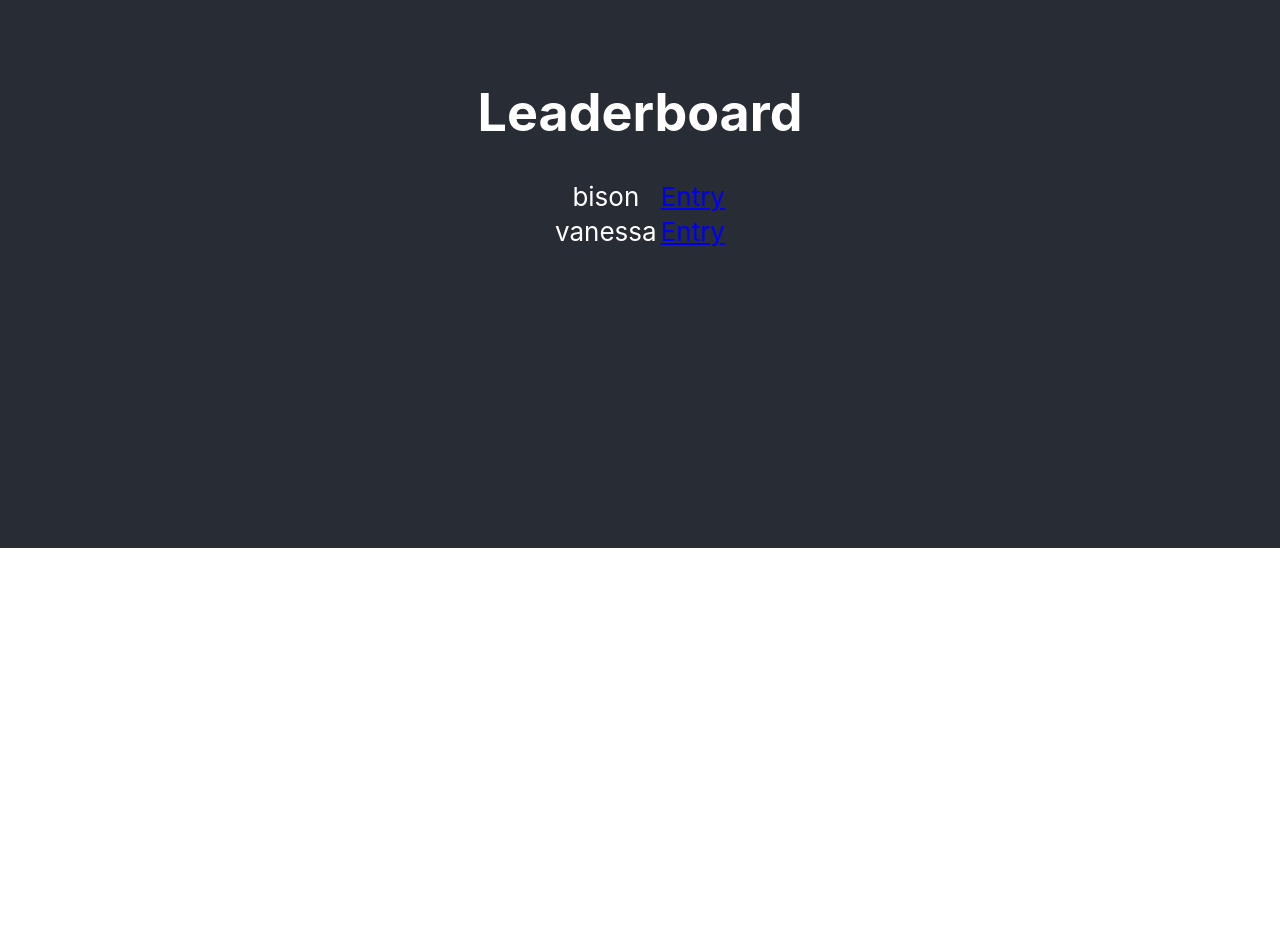
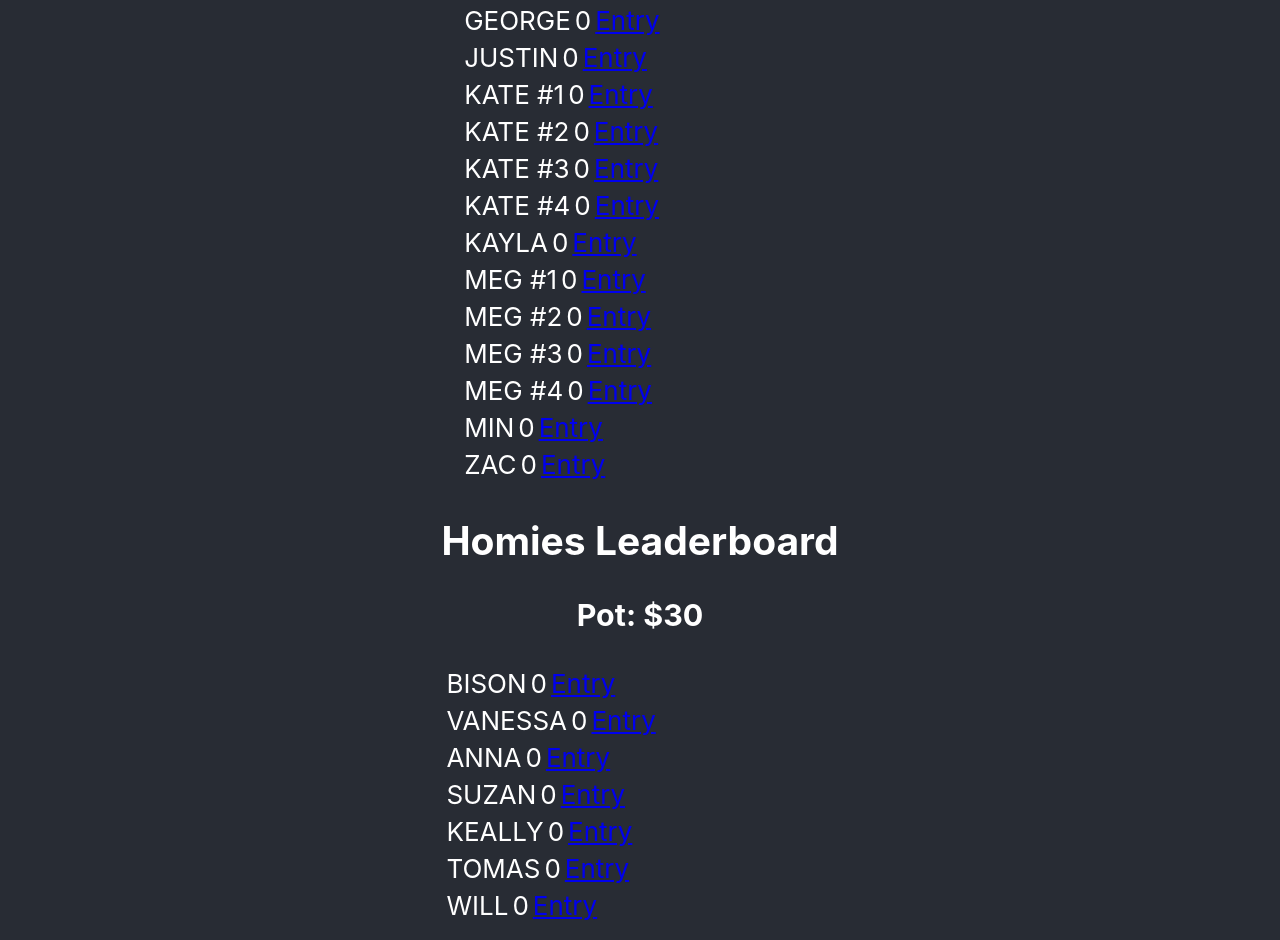
Before and after one commit to bisonhubert/cool-dragon, a React (Create React App) app: page / in a window 1280 px wide. Shown: the part 252-1192 px from the top of the page. Before the commit the page ends 800 px from the top, so only its background shows below. Built offline with nearby package versions, Linux system fonts and the light colour scheme.

Commit message:
Setup entries

```diff
--- a/src/App.js
+++ b/src/App.js
@@ -3,6 +3,7 @@ import './App.css';
 
 import Leaderboard from './components/leaderboard/Leaderboard';
 
+import { bravaEntries, homieEntries } from './components/entries/entryData';
 // import icon from './images/cool-dragon-2.gif';
 // import entries from './entries/master-entries.csv'
 
@@ -10,8 +11,24 @@ function App() {
   return (
     <div className="App">
       <header className="App-header">
-        <h1>Leaderboard</h1>
-        <Leaderboard />
+        <article>
+          <h2>Brava Leaderboard</h2>
+          <h3>Pot: $75</h3>
+          <Leaderboard entries={bravaEntries} />
+        </article>
+        <article>
+          <h2>Homies Leaderboard</h2>
+          <h3>Pot: $30</h3>
+          <Leaderboard entries={homieEntries} />
+        </article>
+        <article>
+          <h4>Who kills the Night King?</h4>
+          <h5>dunno yet</h5>
+        </article>
+        <article>
+          <h4>Who holds the Iron Throne at the end?</h4>
+          <h5>dunno yet</h5>
+        </article>
       </header>
     </div>
   );
--- a/src/components/entries/Entry.jsx
+++ b/src/components/entries/Entry.jsx
@@ -1,15 +1,20 @@
 import React from 'react';
 
 function Entry(props) {
+  console.log(props.player)
+  console.log(props.score)
   return (
+    <div>
       <tr className="Entry">
-      <td>{props.player}</td>
+        <td>{props.entry.player.toUpperCase()}</td>
+        <td>{props.entry.score}</td>
         <td>
-        <a href="https://docs.google.com/document/d/1QEXTfXrk4KaDbkPJ3_v33no7EPSMr5PEjWNlSb3x5Ns/edit?usp=sharing"
+          <a href={props.entry.entry_doc_href}
              target="_blank"
              rel="noopener">Entry</a>
         </td>
       </tr>
+    </div>
   );
 }
 
--- a/src/components/entries/entryData.js
+++ b/src/components/entries/entryData.js
@@ -1,6 +1,117 @@
-const entryData = [
-  { player: 'bison', jonSnow: 'alive', daenarysTargaryen: 'alive', cerseiLannister: 'whiteWalker' },
-  { player: 'vanessa', jonSnow: 'alive', daenarysTargaryen: 'alive', cerseiLannister: 'dead' },
+const bravaEntries = [
+  { player: 'aggie',
+    score: '0',
+    rank: '',
+    entry_doc_href: 'https://docs.google.com/document/d/1d0Fa3IBL_mgt-M2TB9BxxbqWVSXSQzbEbdKk71UZWZs/edit?usp=sharing'
+  },
+  { player: 'bison',
+    score: '0',
+    rank: '',
+    entry_doc_href: 'https://docs.google.com/document/d/1QEXTfXrk4KaDbkPJ3_v33no7EPSMr5PEjWNlSb3x5Ns/edit?usp=sharing'
+  },
+  { player: 'george',
+    score: '0',
+    rank: '',
+    entry_doc_href: 'https://docs.google.com/document/d/1En62FKHMgvr-q1JwpAGABf1PoLR3P9iJfnG1lKaS3T4/edit?usp=sharing'
+  },
+  { player: 'justin',
+    score: '0',
+    rank: '',
+    entry_doc_href: 'https://docs.google.com/document/d/1zdDzI08bH3NkpMhUmQah7q3exgkEEm4c8hbhUL3LK34/edit?usp=sharing'
+  },
+  { player: 'kate #1',
+    score: '0',
+    rank: '',
+    entry_doc_href: 'https://docs.google.com/document/d/1hF3ogN_OWA4JooZzcoBT9Ke1qDm-FUNAYzUphMc9lkU/edit?usp=sharing'
+  },
+  { player: 'kate #2',
+    score: '0',
+    rank: '',
+    entry_doc_href: 'https://docs.google.com/document/d/1rxBVbadYHrk-467XgwOYHaLvTOWfXXh4TlUKb9aUm7Y/edit?usp=sharing'
+  },
+  { player: 'kate #3',
+    score: '0',
+    rank: '',
+    entry_doc_href: 'https://docs.google.com/document/d/1aPxLXpAAOUNzw0NhM_1TfUcoxUM1cVm3nw-5tFQJq1M/edit?usp=sharing'
+  },
+  { player: 'kate #4',
+    score: '0',
+    rank: '',
+    entry_doc_href: 'https://docs.google.com/document/d/1GaE0oI3vJzkHtkR9BNFmDJ4wHxFOM9KGuWG7AKFpIU4/edit?usp=sharing'
+  },
+  { player: 'kayla',
+    score: '0',
+    rank: '',
+    entry_doc_href: 'https://docs.google.com/document/d/1HgNUJJI1_HAtzqZvhJmYJ6NlXe0NZK5FLcIuSS5gqMA/edit?usp=sharing'
+  },
+  { player: 'meg #1',
+    score: '0',
+    rank: '',
+    entry_doc_href: 'https://docs.google.com/document/d/1Je4OFAh5bqMihIC_-55gmtLENVoPjB7dR4ReAdsJ5ks/edit?usp=sharing'
+  },
+  { player: 'meg #2',
+    score: '0',
+    rank: '',
+    entry_doc_href: 'https://docs.google.com/document/d/1YUtP8Cr8nEJOrDreEeyS8V2i2SUyCgtphtg-YN9hK_M/edit?usp=sharing'
+  },
+  { player: 'meg #3',
+    score: '0',
+    rank: '',
+    entry_doc_href: 'https://docs.google.com/document/d/1Ue1xJS5wVW-AEWvqBlfPoKbhEj9jNpEvCJn6hWt2Ujg/edit?usp=sharing'
+  },
+  { player: 'meg #4',
+    score: '0',
+    rank: '',
+    entry_doc_href: 'https://docs.google.com/document/d/1n1f9RVgUvHnOD6KZ1FEWiIjDc9eKOkci37_0AWMBlwk/edit?usp=sharing'
+  },
+  { player: 'min',
+    score: '0',
+    rank: '',
+    entry_doc_href: 'https://docs.google.com/document/d/1boi9ySSbVhudy493YOF5ppB92016Wn00dPtAG6_Ku24/edit?usp=sharing'
+  },
+  { player: 'zac',
+    score: '0',
+    rank: '',
+    entry_doc_href: 'https://docs.google.com/document/d/1zc9PYviOgtMDveB_tA-flVgithZWQalBXTn_EnnovEA/edit?usp=sharing'
+     }
 ]
 
-export default entryData;
+const homieEntries = [
+  { player: 'bison',
+    score: '0',
+    rank: '',
+    entry_doc_href: 'https://docs.google.com/document/d/17sy3lUjmRPJLCgbgtpyvZtH3UufCy0omlG7gLSrcLxQ/edit?usp=sharing'
+  },
+  { player: 'vanessa',
+    score: '0',
+    rank: '',
+    entry_doc_href: 'https://docs.google.com/document/d/1o4VyvQL6kxCi7bRJuRDOWIargWkL_ca1R0AQWfpcJ_Q/edit?usp=sharing'
+  },
+  { player: 'anna',
+    score: '0',
+    rank: '',
+    entry_doc_href: 'https://docs.google.com/document/d/13ilc0g9FydWbgVLgz-jrgDk4Rxca6-bxFw4gfV2Mhyk/edit?usp=sharing'
+  },
+  { player: 'suzan',
+    score: '0',
+    rank: '',
+    entry_doc_href: 'https://docs.google.com/document/d/19n6hjBemxU_1cLHje5k0_rFn60XKgqHveGchw60DRz8/edit?usp=sharing'
+  },
+  { player: 'keally',
+    score: '0',
+    rank: '',
+    entry_doc_href: 'https://docs.google.com/document/d/1HT9rW-B3lIYeZg46_60uHe9AkW03I3RIAnkbkrk-cIU/edit?usp=sharing'
+  },
+  { player: 'tomas',
+    score: '0',
+    rank: '',
+    entry_doc_href: 'https://docs.google.com/document/d/1PWvSkO45iQ9prvyg5oGs8TLqE2qGN31fSg1sZUQbGI0/edit?usp=sharing'
+  },
+  { player: 'will',
+    score: '0',
+    rank: '',
+    entry_doc_href: 'https://docs.google.com/document/d/1fohq8mrvrNlm9YClZZ4TsrhIuXuxoXIib8wXti93yEg/edit?usp=sharing'
+     }
+]
+
+export {bravaEntries, homieEntries};
--- a/src/components/leaderboard/Leaderboard.jsx
+++ b/src/components/leaderboard/Leaderboard.jsx
@@ -1,10 +1,9 @@
 import React from 'react';
 
 import Entry from '../entries/Entry.jsx';
-import entryData from '../entries/entryData.js';
 
-function Leaderboard() {
-  const entryComponents = entryData.map(entry => <Entry player={entry.player} />);
+function Leaderboard(props) {
+  const entryComponents = props.entries.map(entry => <Entry entry={entry} />);
 
   return (
     <div className="Leaderboard">
```
Lines whose indentation alone changed are shown as unchanged.
